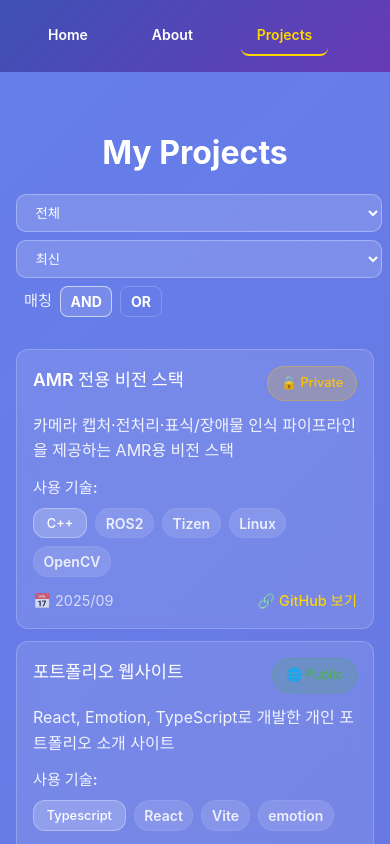
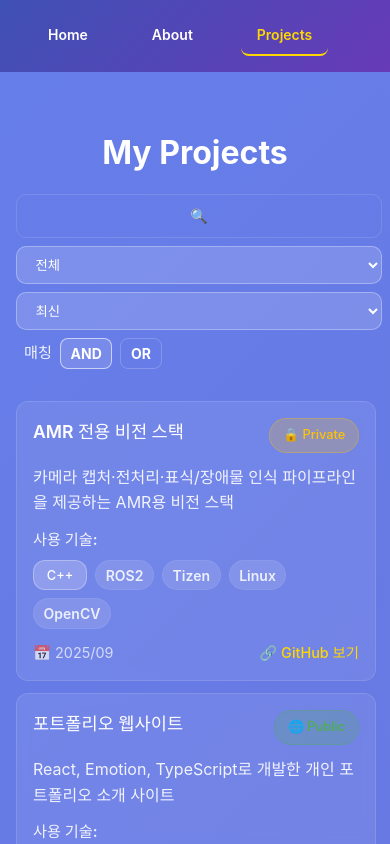
Before and after one commit to maroomir/portfolio, a React (Vite) app: page /projects in a window 390 px wide. Built offline with nearby package versions, Linux system fonts and the light colour scheme.

Commit message:
feat(project): Add search-button at mobile ui

```diff
--- a/src/pages/Projects.tsx
+++ b/src/pages/Projects.tsx
@@ -19,6 +19,7 @@ function Projects() {
   const [sort, setSort] = useState<'newest' | 'oldest'>('newest');
   const [activeTechs, setActiveTechs] = useState<string[]>([]);
   const [filterMode, setFilterMode] = useState<'and' | 'or'>('and');
+  const [mobileSearchOpen, setMobileSearchOpen] = useState(false);
 
   const navigate = useNavigate();
   const [agencySelected, setAgencySelected] = useState<string>(agencyFilter);
@@ -71,6 +72,35 @@ function Projects() {
       <Content>
         <Title>My Projects</Title>
         <Controls>
+          {/* 모바일 검색: 아이콘 클릭 시 확장형 입력 표시 (옵션2) */}
+          <MobileSearchButton
+            type="button"
+            aria-label={mobileSearchOpen ? "검색 닫기" : "검색 열기"}
+            onClick={() => setMobileSearchOpen((s) => !s)}
+            aria-expanded={mobileSearchOpen}
+          >
+            🔍
+          </MobileSearchButton>
+
+          {mobileSearchOpen && (
+            <MobileSearchBar role="search" aria-hidden={!mobileSearchOpen}>
+              <MobileSearchInput
+                value={query}
+                onChange={(e) => setQuery(e.target.value)}
+                placeholder="프로젝트 검색..."
+                aria-label="모바일 프로젝트 검색"
+                autoFocus
+              />
+              <MobileSearchClose
+                type="button"
+                aria-label="검색 닫기"
+                onClick={() => setMobileSearchOpen(false)}
+              >
+                ✕
+              </MobileSearchClose>
+            </MobileSearchBar>
+          )}
+
           <SearchInput
             value={query}
             onChange={(e) => setQuery(e.target.value)}
@@ -202,15 +232,14 @@ export default Projects;
 const Container = styled.div`
   width: 100vw;
   min-height: 100vh;
-  background: linear-gradient(135deg, #667eea 0%, #764ba2 100%);
-  color: white;
+  background: linear-gradient(135deg, var(--bg-gradient-1) 0%, var(--bg-gradient-2) 100%);
+  color: var(--text);
   padding: clamp(2rem, 4vw, 3rem) 0;
   padding-top: 88px;
 
   @media (max-width: 768px) {
     padding-top: 64px;
   }
-}
 `;
 
 const Content = styled.div`
@@ -312,19 +341,73 @@ const SearchInput = styled.input`
   min-width: 220px;
   padding: 0.6rem 0.9rem;
   border-radius: 10px;
-  border: 1px solid rgba(255, 255, 255, 0.3);
-  background: rgba(255, 255, 255, 0.15);
-  color: white;
+  border: 1px solid var(--glass-border, rgba(255,255,255,0.08));
+  background: var(--chip-bg, rgba(255, 255, 255, 0.08));
+  color: var(--text, white);
   outline: none;
 
   ::placeholder {
-    color: rgba(255, 255, 255, 0.8);
+    color: rgba(255, 255, 255, 0.72);
   }
 
-  /* 모바일에서는 검색창을 숨겨서 레이아웃이 너무 넓어지는 문제 방지 */
+  /* 데스크톱: 기본 노출, 모바일: 전용 모바일 검색 컴포넌트 사용 */
   @media (max-width: 600px) {
     display: none;
   }
+`;
+
+/* 모바일 전용 검색 UI */
+const MobileSearchButton = styled.button`
+  display: none;
+  background: transparent;
+  border: 1px solid var(--glass-border, rgba(255,255,255,0.08));
+  color: var(--text, white);
+  padding: 0.5rem;
+  border-radius: 10px;
+  cursor: pointer;
+
+  @media (max-width: 600px) {
+    display: inline-flex;
+    align-items: center;
+    justify-content: center;
+    min-width: 44px;
+    min-height: 44px;
+  }
+`;
+
+const MobileSearchBar = styled.div`
+  display: flex;
+  gap: 0.5rem;
+  align-items: center;
+  width: 100%;
+  background: var(--card-bg, rgba(255,255,255,0.04));
+  padding: 0.5rem;
+  border-radius: 10px;
+  border: 1px solid var(--glass-border, rgba(255,255,255,0.06));
+  box-sizing: border-box;
+
+  @media (min-width: 601px) {
+    display: none;
+  }
+`;
+
+const MobileSearchInput = styled.input`
+  flex: 1;
+  padding: 0.5rem 0.75rem;
+  border-radius: 8px;
+  border: none;
+  background: transparent;
+  color: var(--text, white);
+  outline: none;
+`;
+
+const MobileSearchClose = styled.button`
+  background: transparent;
+  border: none;
+  color: var(--text, white);
+  font-size: 1rem;
+  cursor: pointer;
+  padding: 0.25rem 0.5rem;
 `;
 
 const Select = styled.select`
@@ -353,23 +436,22 @@ const ProjectGrid = styled.div`
 `;
 
 const Card = styled.div`
-  background: rgba(255, 255, 255, 0.1);
-  backdrop-filter: blur(10px);
-  border: 1px solid rgba(255, 255, 255, 0.2);
+  background: var(--card-bg, rgba(255, 255, 255, 0.08));
+  backdrop-filter: blur(6px);
+  border: 1px solid var(--glass-border, rgba(255, 255, 255, 0.08));
   border-radius: 16px;
   padding: clamp(1.25rem, 3vw, 2rem);
   min-width: 360px; /* 카드의 최소 너비를 제한하여 글씨가 넘치지 않게 함 */
   box-sizing: border-box;
-  transition: all 0.3s ease;
+  transition: transform 220ms ease, box-shadow 220ms ease;
 
   &:hover {
     transform: translateY(-4px);
-    background: rgba(255, 255, 255, 0.15);
-    box-shadow: 0 8px 24px rgba(0, 0, 0, 0.2);
+    background: rgba(255, 255, 255, 0.06);
+    box-shadow: 0 8px 20px rgba(0, 0, 0, 0.12);
   }
 
   @media (max-width: 600px) {
-    min-width: auto;
     width: 100%;
     padding: 1rem;
     border-radius: 12px;
```
